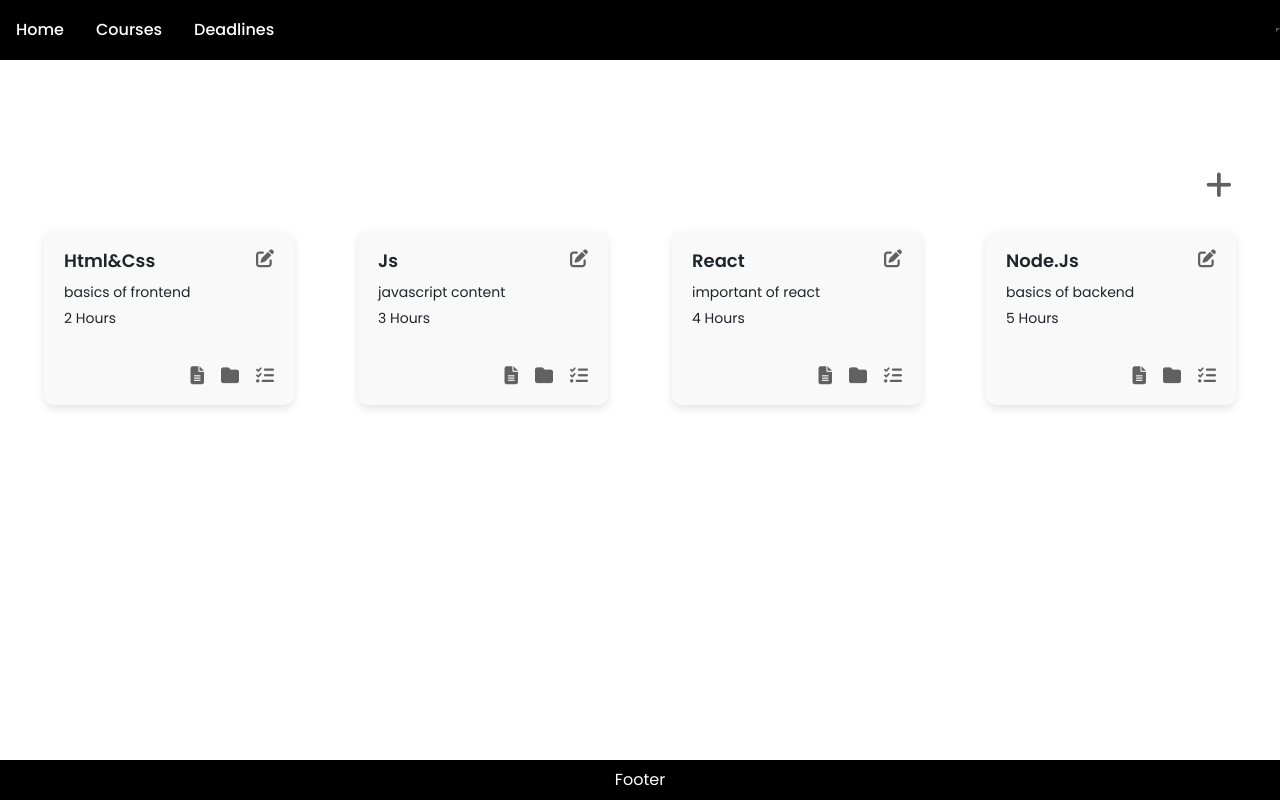
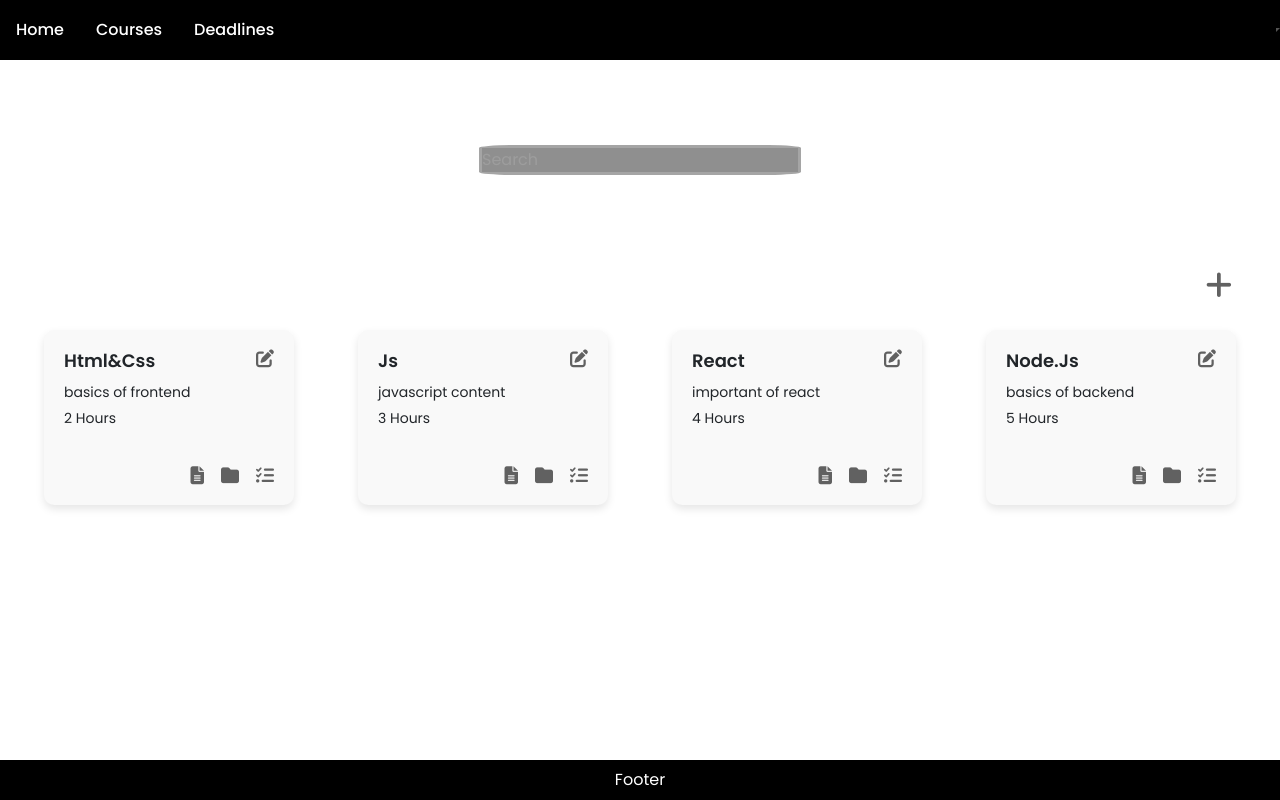
Before and after one commit to ahany42/ElearningPortal, a React (Vite) app in the folder FrontEnd/: page /courses in a window 1280 px wide. Built offline with nearby package versions, Linux system fonts and the light colour scheme.

Commit message:
add: search bar for courses and style it

```diff
--- a/FrontEnd/src/App.jsx
+++ b/FrontEnd/src/App.jsx
@@ -58,6 +58,7 @@ function App() {
     const routes = useLocation();
     const [showHeaderAndFooter, setShowHeaderAndFooter] = useState(true);
     const[courses,setCourses]=useState(data)
+    const [filter, setFilter] = useState("");
 
 
     useEffect(() => {
@@ -74,13 +75,21 @@ function App() {
             return [...prevState, newCourse]
         });
     };
+        const filterHandler = ( courses) => {
+          if (!courses) {
+          return [];
+          }
+          if (!filter) {
+          return courses
+          }
+          return courses.filter((el) =>
+            el.title.toLowerCase().includes(filter.toLowerCase())
+          );
+        };
 
     return (
       <div className="body-container">
-         {showHeaderAndFooter &&
-
-      <Header />
-    }
+        {showHeaderAndFooter && <Header />}
         <div className="body-content">
           <Routes>
             <Route
@@ -96,18 +105,44 @@ function App() {
             <Route
               path="/courses"
               element={
-                <Coursescards
-                  courses={courses}
-                 addCourseHandler={addCourseHandler}/>
+                <>
+                  <input
+                    style={{
+                      backgroundColor: "#616161",
+                      opacity: "0.7",
+                      border: "grey solid 3px",
+                      borderRadius: "10%",
+                      width: "fit-content",
+                      margin: "auto",
+                    }}
+                    type="text"
+                    placeholder="Search"
+                    id="filter"
+                    onChange={(e) => setFilter(e.target.value)}
+                  />
+                  <Coursescards
+                    courses={courses}
+                    addCourseHandler={addCourseHandler}
+                    filterHandler={filterHandler}
+                  />
+                </>
               }
             />
-            <Route path="*" element={<Placeholder text="Page Not Found" img={NotFoundImg} buttonText="Back To Home" buttonRoute="/"/>} />
+            <Route
+              path="*"
+              element={
+                <Placeholder
+                  text="Page Not Found"
+                  img={NotFoundImg}
+                  buttonText="Back To Home"
+                  buttonRoute="/"
+                />
+              }
+            />
           </Routes>
         </div>
 
-        {showHeaderAndFooter &&
-        <Footer />
-        }
+        {showHeaderAndFooter && <Footer />}
       </div>
     );
 }
--- a/FrontEnd/src/Components/Card/Card.jsx
+++ b/FrontEnd/src/Components/Card/Card.jsx
@@ -1,8 +1,9 @@
 import React from 'react'
 import './Card.css'
-import ExamIcon from '../../assets/exam-icon.webp'
+
 
 const Card = ({ id, title, desc, hours }) => {
+
   return (
       <div className="myCard" key={id}>
           <i className="fa-solid fa-pen-to-square"></i>
--- a/FrontEnd/src/Components/Coursescards/Coursescards.jsx
+++ b/FrontEnd/src/Components/Coursescards/Coursescards.jsx
@@ -3,7 +3,7 @@ import Card from '../Card/Card'
 import './Coursescards.css'
 import AddCourseForm from '../AddCourseForm/Form';
 
-const Coursescards = ({ courses, addCourseHandler }) => {
+const Coursescards = ({ courses, addCourseHandler ,filterHandler}) => {
     const [showForm, setShowForm] = useState(false);
     const CardsContainer = useRef(null);
 
@@ -23,7 +23,10 @@ const Coursescards = ({ courses, addCourseHandler }) => {
       setShowForm(!showForm);
     };
 
-    const myCards = courses.map((course) => {
+
+
+
+    const myCards = filterHandler(courses).map((course) => {
       return <Card key={course.id} {...course} />;
     });
 
@@ -31,12 +34,18 @@ const Coursescards = ({ courses, addCourseHandler }) => {
     return (
       <>
         {showForm && (
-                <AddCourseForm addHandler={addCourseHandler} showFormHandler={showFormHandler} />
+          <AddCourseForm
+            addHandler={addCourseHandler}
+            showFormHandler={showFormHandler}
+          />
         )}
         <span ref={CardsContainer}>
-                <div className='d-flex'>
-                    <i title='Add Course' className="fa-solid fa-plus w-auto me-5 ms-auto"
-                       onClick={showFormHandler}></i>
+          <div className="d-flex">
+            <i
+              title="Add Course"
+              className="fa-solid fa-plus w-auto me-5 ms-auto"
+              onClick={showFormHandler}
+            ></i>
           </div>
           <div className="cards">{myCards}</div>
         </span>
```
Lines whose indentation alone changed are shown as unchanged.
